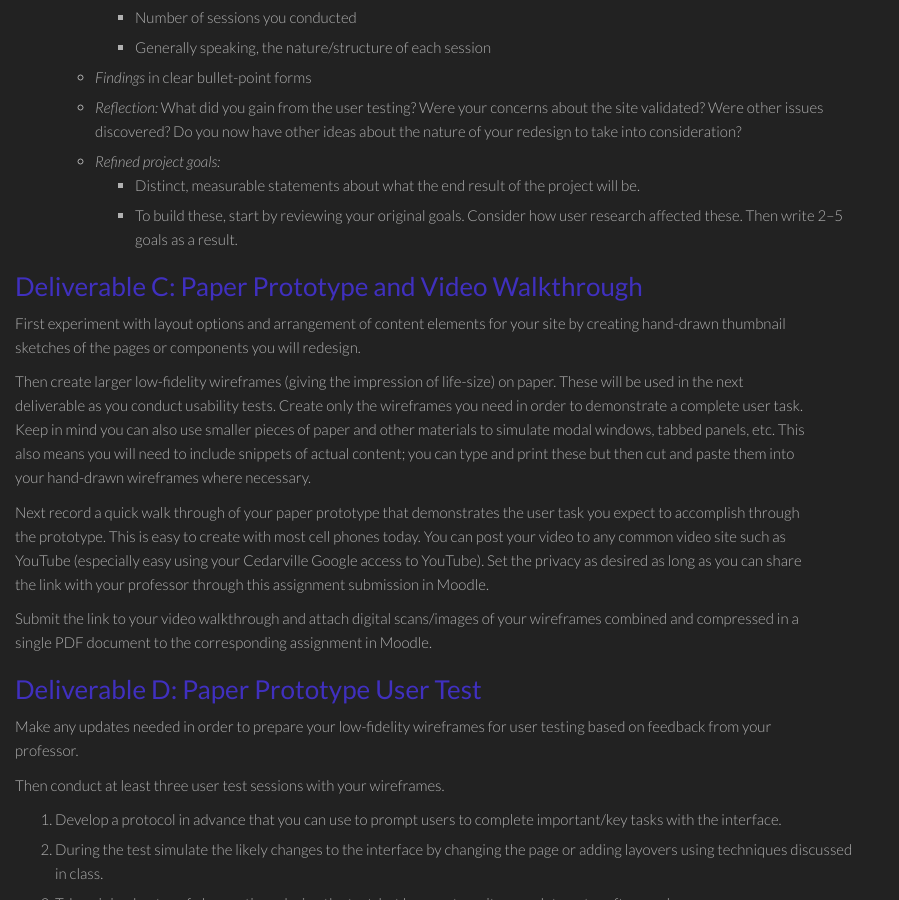
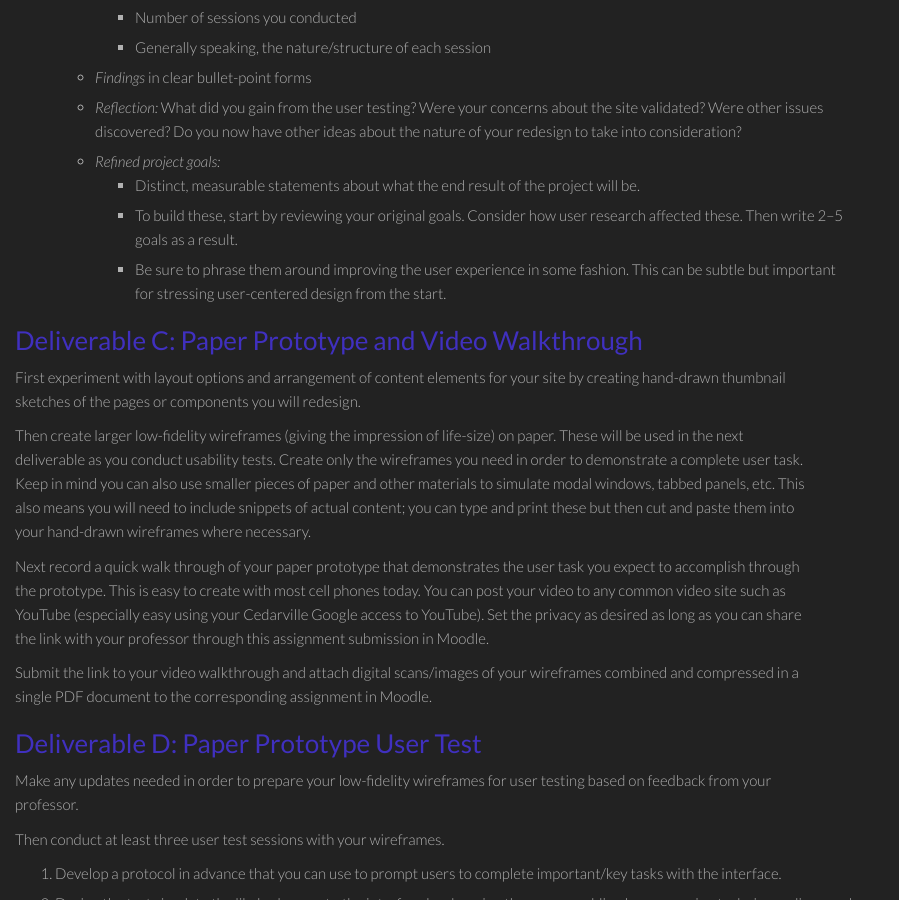
Before and after one commit to philschanely/course-ux, a Jekyll site: the page built from _activities/pr01.md, in a window 1280 px wide and 900 px high, scrolled down 916 px. Shown: the whole window, without its empty margins (0-899 px from the left). Built offline with Jekyll 4.4.1, drawn with Linux system fonts in a browser that asks for light colours.

Commit message:
Ensure user-focused project goals are required.

```diff
--- a/_activities/pr01.md
+++ b/_activities/pr01.md
@@ -43,6 +43,7 @@ In this deliverable you'll get a sense of what other users think of the same sit
     * *Refined project goals:*
         * Distinct, measurable statements about what the end result of the project will be.
         * To build these, start by reviewing your original goals. Consider how user research affected these. Then write 2--5 goals as a result.
+        * Be sure to phrase them around improving the user experience in some fashion. This can be subtle but important for stressing user-centered design from the start.
 
 ### Deliverable C: Paper Prototype and Video Walkthrough
 
```
